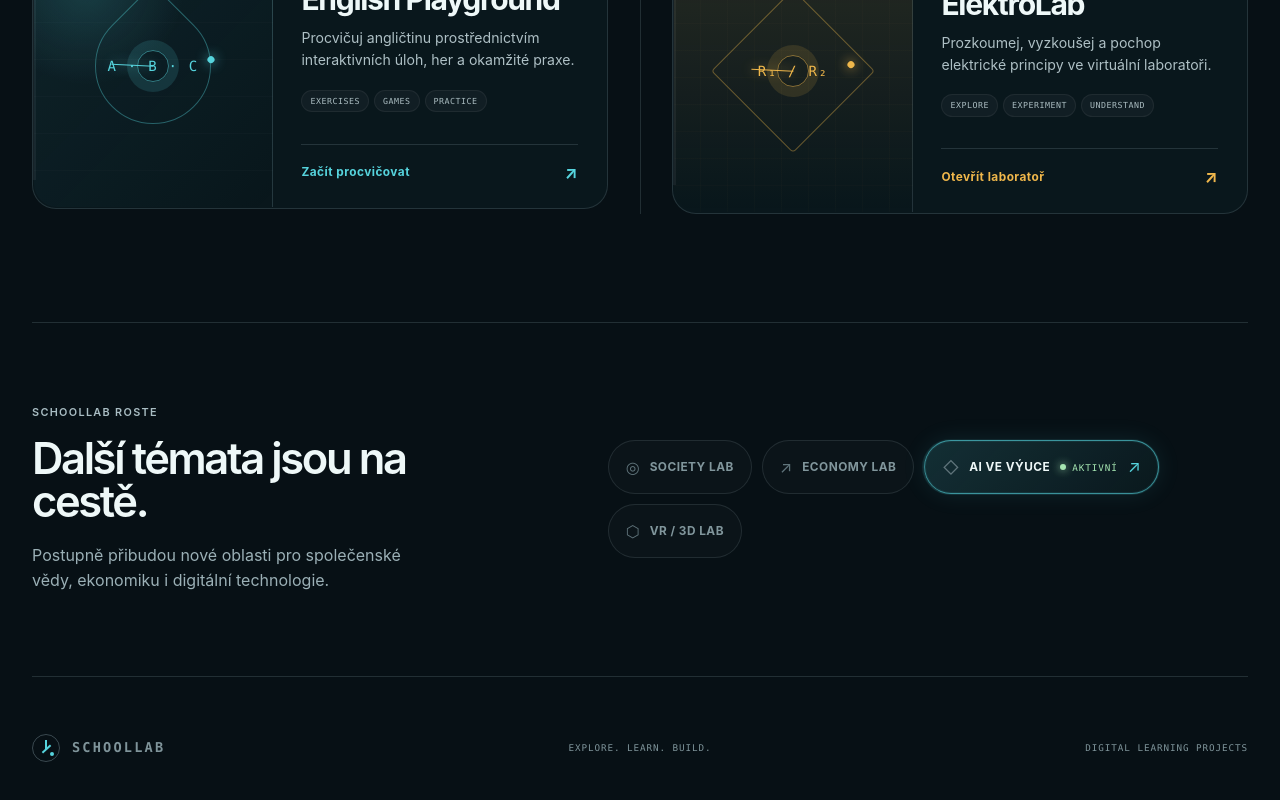
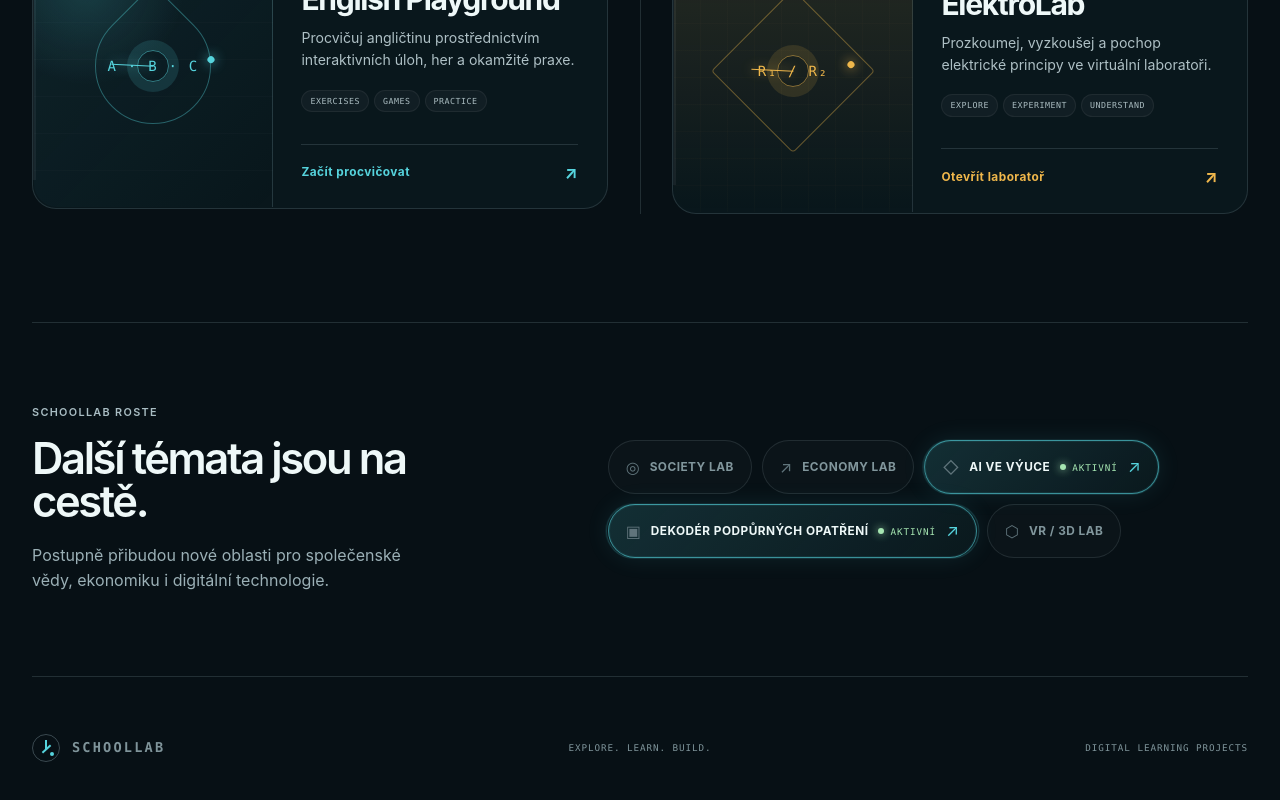
Before and after one commit to mulleroj/schoollab, a React (Vite) app: page / in a window 1280 px wide. Shown: the part 1508-2308 px from the top of the page. Built offline with nearby package versions, Linux system fonts and the light colour scheme.

Commit message:
feat: connect podpora v praxi project

```diff
--- a/app/data/projects.ts
+++ b/app/data/projects.ts
@@ -97,5 +97,11 @@ export const futureLabs = [
   { id: "society", title: "Society Lab", glyph: "◎", url: null },
   { id: "economy", title: "Economy Lab", glyph: "↗", url: null },
   { id: "ai", title: "AI ve výuce", glyph: "◇", url: "https://ai-ve-vyuce.netlify.app/" },
+  {
+    id: "podopraxe",
+    title: "Dekodér podpůrných opatření",
+    glyph: "▣",
+    url: "https://podopraxe.netlify.app/",
+  },
   { id: "vr", title: "VR / 3D Lab", glyph: "⬡", url: null },
 ] as const;
```
Also changed, not shown: 1 other file (tests, documents, lock files or other folders).
